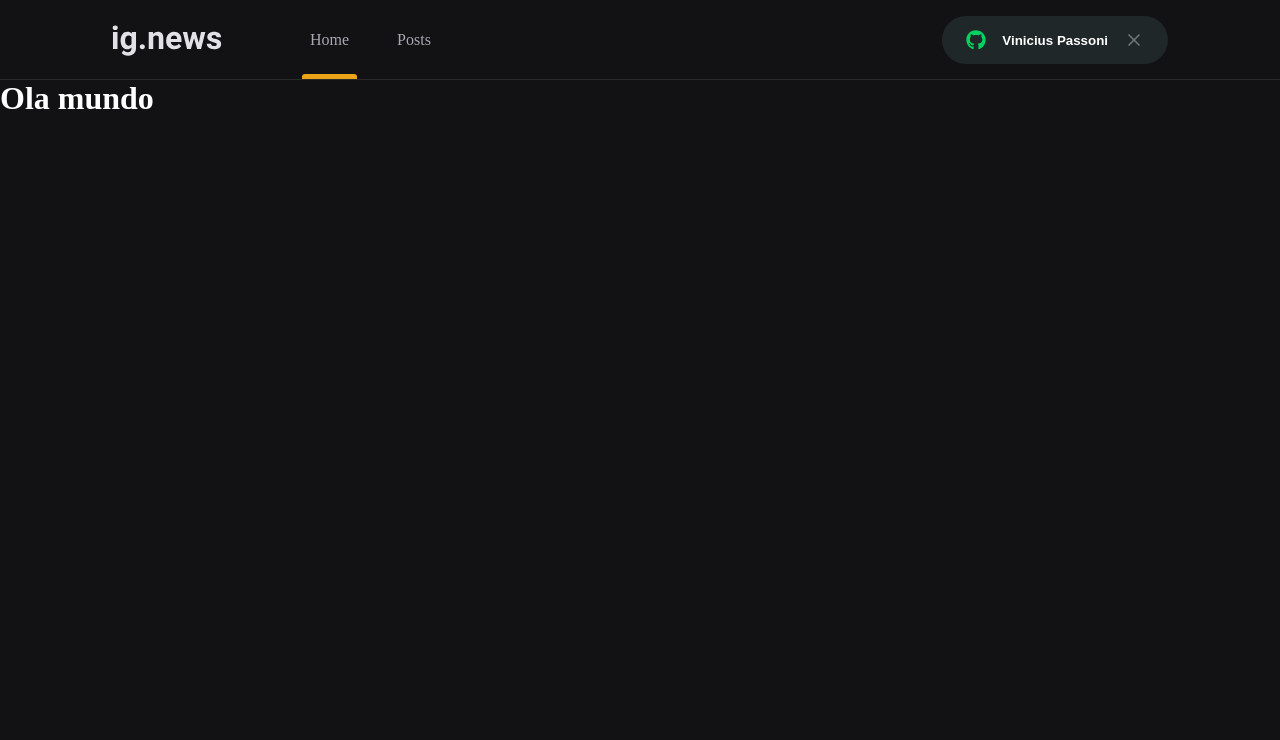
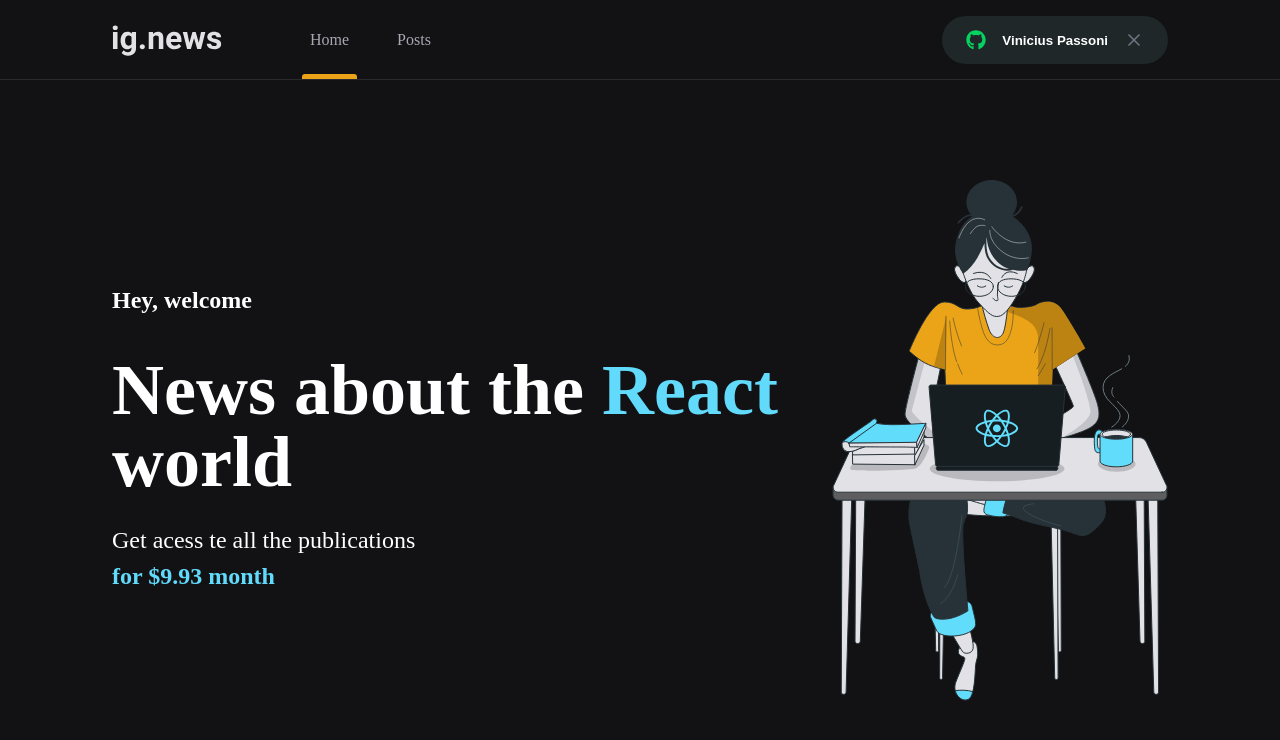
Before and after one commit to ViniciusPassoni97/ignews, a Next.js app: page / in a window 1280 px wide. Shown: the top 740 px of the page. Built offline with nearby package versions, Linux system fonts and the light colour scheme.

Commit message:
Home style

```diff
--- /dev/null
+++ b/src/pages/home.module.scss
@@ -0,0 +1,38 @@
+.contentContainer {
+    max-width: 1120px;
+    margin: 0 auto;
+    padding: 0 2rem;
+    height: calc(100vh - 5rem);
+
+    display: flex;
+    align-items: center;
+    justify-content: space-around;
+}
+
+.hero {
+    max-width: 600;
+    > span {
+        font-size: 1.5rem;
+        font-weight: bold;
+    }
+
+    h1 {
+        font-size: 4.5rem;
+        line-height: 4.5rem;
+        font-weight: 900;
+        margin-top: 2.5rem;
+        span {
+            color: var(--cyan-500);
+        }
+    }
+
+    p {
+        font-size: 1.5rem;
+        line-height: 2.25rem;
+        margin-top: 1.5rem;
+        span {
+            color: var(--cyan-500);
+            font-weight: bold;
+        }
+    }
+}
--- a/src/pages/index.tsx
+++ b/src/pages/index.tsx
@@ -1,12 +1,25 @@
 import Head from 'next/head'
+import styles from './home.module.scss';
 
 export default function Home() {
   return (
     <>
       <Head>
-         <title>ig.news</title>
+         <title>Home | ig.news</title>
       </Head>
-      <h1>Ola mundo</h1>
+      <main className={styles.contentContainer}>
+        <section className={styles.hero}>
+            <span>
+               Hey, welcome
+            </span>
+            <h1>News about the <span>React </span>world</h1>
+            <p>
+              Get acess te all the publications <br/>
+              <span>for $9.93 month</span>
+            </p>
+        </section>
+        <img src="/images/avatar.svg" alt="gril coding" />
+      </main>
     </>
   )
 }
```
